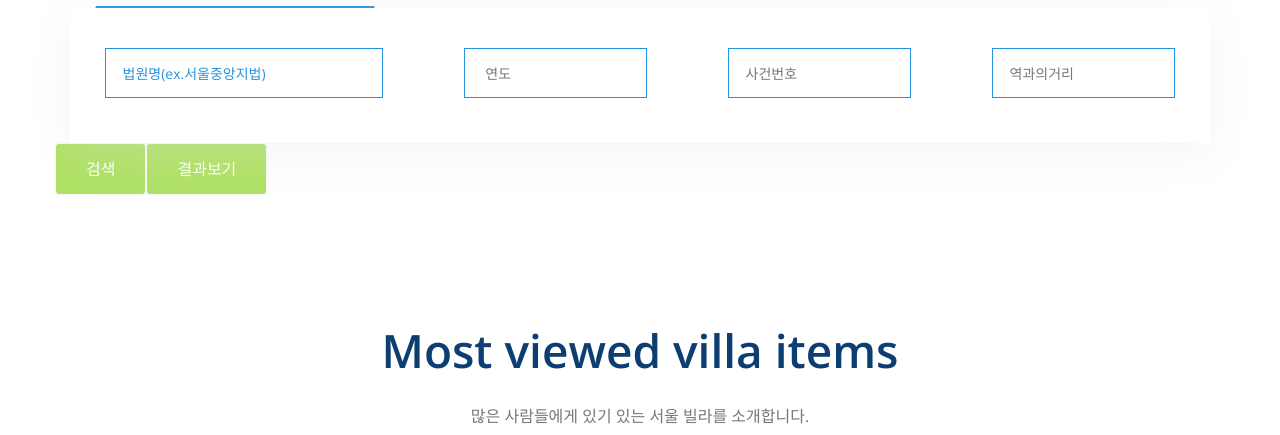
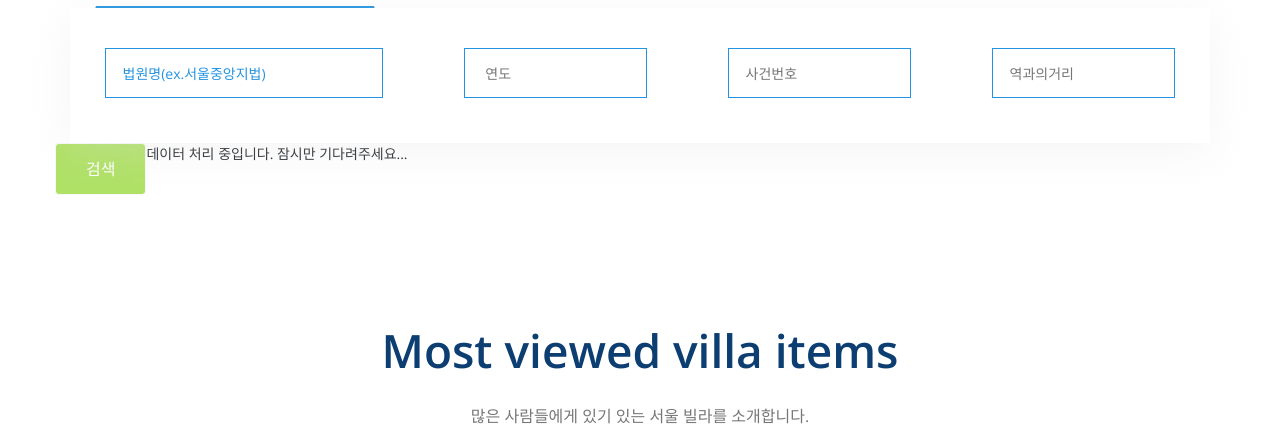
Before and after one commit to NayoungKimm/AIauctionFlask, a Flask app: page / in a window 1280 px wide. Shown: the part 1034-1469 px from the top of the page. Run offline with Flask 3, Linux system fonts and the light colour scheme; data that the repository does not hold is empty; some libraries are stand-ins or nearby versions; some web fonts are replaced.

Commit message:
결과보기 버튼 비활성화 Html수정

```diff
--- a/templates/index.html
+++ b/templates/index.html
@@ -114,13 +114,6 @@
                         <ul class="nav nav-tabs" id="myTab" role="tablist">
                             <li class="nav-item">
                             <p class="nav-link active font-weight-bold" id="hotel-tab" data-toggle="tab" href="#hotel" role="tab" aria-controls="hotel" aria-selected="true" style="font-size:20px;">내가 원하는 조건 입력하기</p>
-                            <!-- </li>
-                            <li class="nav-item">
-                            <a class="nav-link" id="tricket-tab" data-toggle="tab" href="#tricket" role="tab" aria-controls="tricket" aria-selected="false">tricket</a>
-                            </li>
-                            <li class="nav-item">
-                            <a class="nav-link" id="place-tab" data-toggle="tab" href="#place" role="tab" aria-controls="place" aria-selected="false">place</a>
-                            </li> -->
                         </ul>
                     </div>
                 </div>
@@ -164,14 +157,20 @@
                     </div>
                 </div>
                 <button class="btn_1 bg-body rounded border border-light btn float-right" id="submitButton">검색</button>
-                <button class="btn_1 bg-body rounded border border-light btn float-right" id="submitButton" onclick="goToResult()">결과보기</button>
+                <!-- 기다리는 중 메시지 -->
+                <div id="waiting-message">
+                    데이터 처리 중입니다. 잠시만 기다려주세요...
+                </div>
+                <!-- 결과 보기 버튼 (초기에는 숨김) -->
+                <button class="btn_1 bg-body rounded border border-light btn float-right" id="submitButton" onclick="goToResult()" style="display: none;">결과 보기</button>
                 <script>
                     function goToResult() {
                         window.location.href = "{{ url_for('result') }}";
                     }
-                </script>
-                <script>
-                    $("#submitButton").click(function() {
+
+                    // 페이지 로드 시 데이터 처리 요청 시작
+                    $(document).ready(function() {
+                        // AJAX 요청 보내기
                         $.ajax({
                             url: '/submit',
                             method: 'POST',
@@ -184,23 +183,18 @@
                             }),
                             success: function(response) {
                                 console.log(response);
-                                // 필요한 경우, 사용자에게 응답 처리
+                                // 데이터 처리 완료되면 "결과 보기" 버튼 활성화
+                                $("#waiting-message").hide();
+                                $("#submitButton").show();
                             },
                             error: function(error) {
                                 console.log(error);
+                                // 에러 메시지나 알림 표시
+                                alert("데이터 처리 중 에러가 발생했습니다. 다시 시도해주세요.");
                             }
                         });
                     });
                 </script>
-                <script>
-                    function printText() {
-                        var inputElement = document.getElementById("inputText");
-                        var inputValue = inputElement.value;
-                        localStorage.setItem("textValue", inputValue); // 로컬 스토리지에 텍스트 저장
-                        location.href = 'result.html'; // result.html 페이지로 이동
-                    }
-                </script>
-
             </div>
         </div>
     </section>
```
